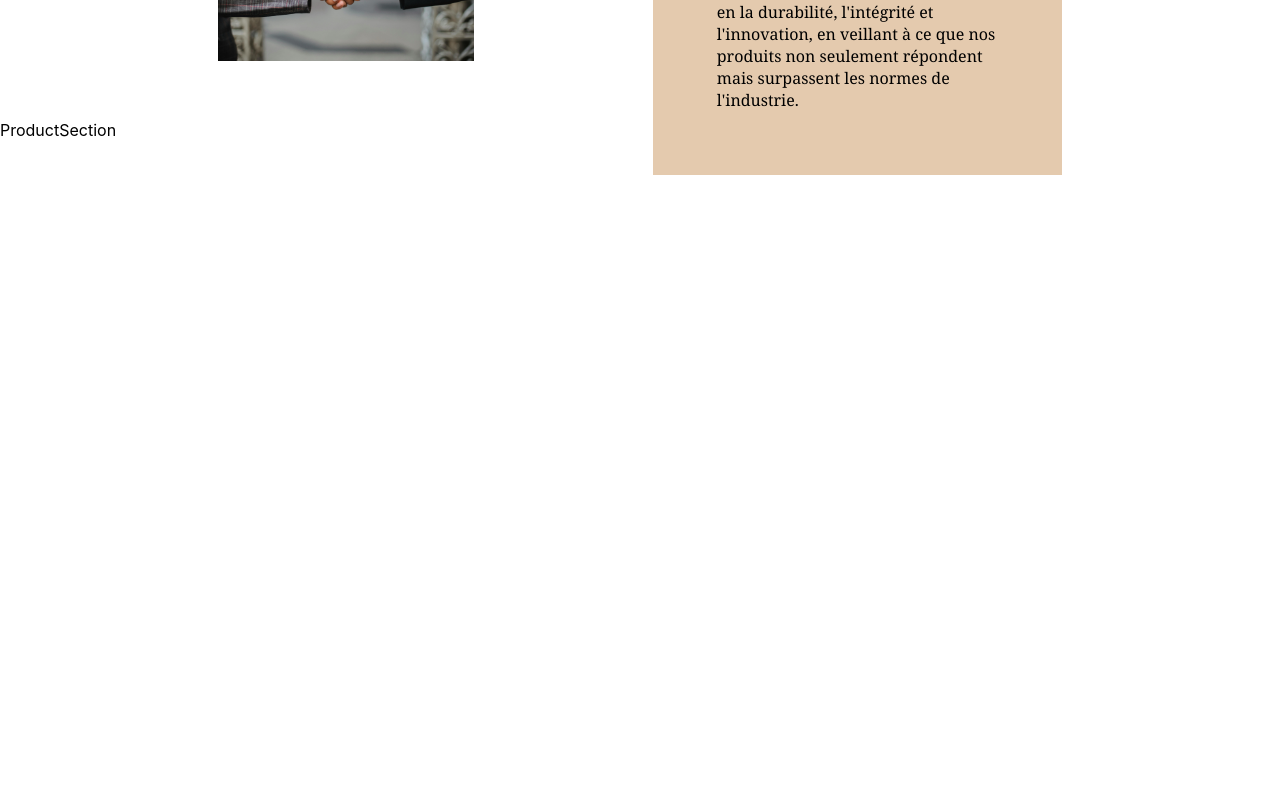
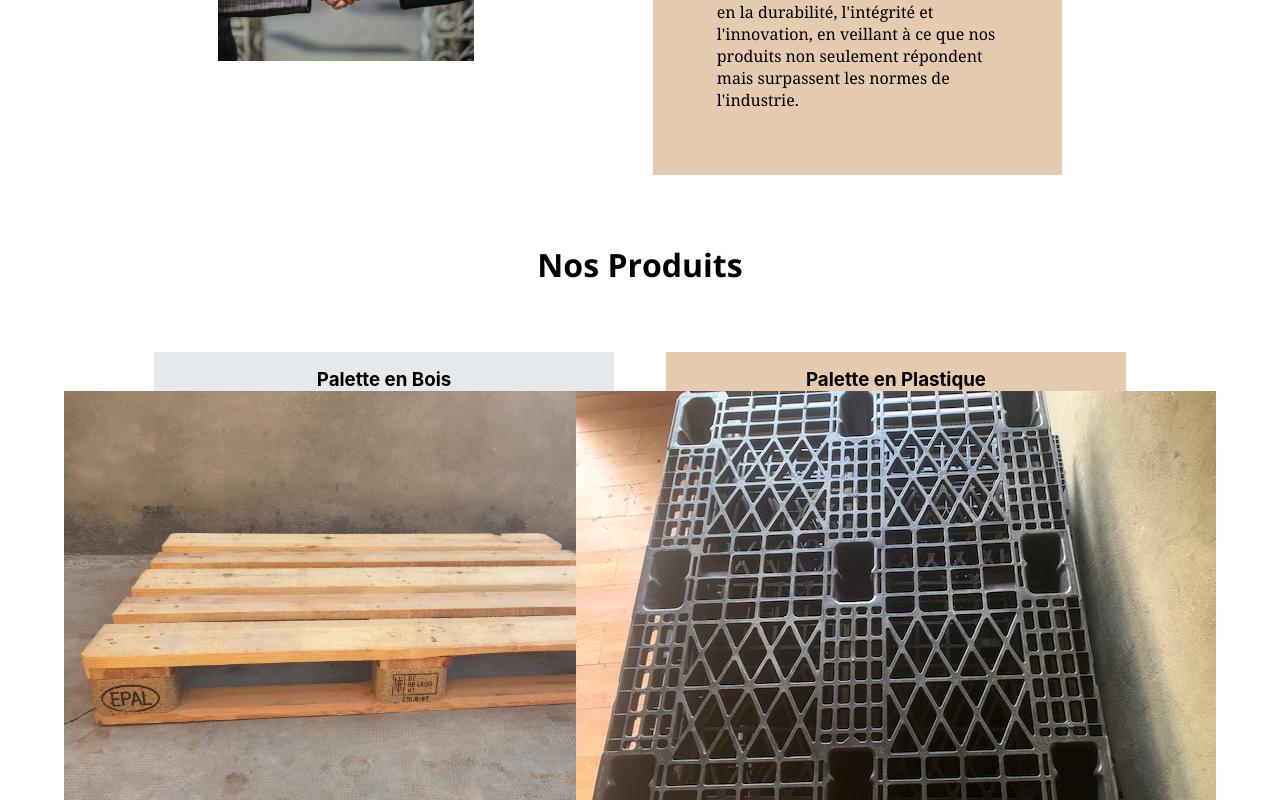
Before and after one commit to ManohisoaVicky/palette_mada, a React (Create React App) app: page / in a window 1280 px wide. Shown: the part 1480-2280 px from the top of the page. Built offline with nearby package versions, Linux system fonts and the light colour scheme.

Commit message:
added the main style layour for product section

```diff
--- a/src/App.css
+++ b/src/App.css
@@ -203,3 +203,46 @@ h1 {
   width: 100%;
   height: 100%;
 }
+
+/*-----------------------------------------------------------Products Section Styles-------------------------------------*/
+
+#product {
+  display: flex;
+  flex-direction: column;
+  align-items: center;
+  justify-content: space-around;
+  padding-top: 7%;
+}
+
+#product > h2 {
+  font-size: 2rem;
+  font-family: 'Open Sans', sans-serif;
+}
+
+.product-container {
+  display: flex;
+  justify-content: space-around;
+  width: 80%;
+}
+
+.wood-product,
+.plastic-product {
+  display: flex;
+  flex-direction: column;
+  align-items: center;
+  width: 45%;
+  padding: 1rem;
+}
+
+.wood-product > img,
+.plastic-product > img {
+  width: 40rem;
+}
+
+.wood-product {
+  background-color: var(--light-blue);
+}
+
+.plastic-product {
+  background-color: var(--light-brown);
+}
--- a/src/components/sections/ProductSection.tsx
+++ b/src/components/sections/ProductSection.tsx
@@ -1,8 +1,27 @@
 import React from 'react'
+import bois from "../../images/pallete_bois.jpg"
+import plastic from "../../images/pallete_plastic.jpg"
 
 function ProductSection() {
   return (
-    <div className='section' id='product'>ProductSection</div>
+    <div className='section' id='product'>
+      <h2>Nos Produits</h2>
+
+      <div className="product-container">
+
+        <div className="wood-product">
+          <h3>Palette en Bois</h3>
+          <img src={bois} alt="Palette" />
+        </div>
+
+        <div className="plastic-product">
+          <h3>Palette en Plastique</h3>
+          <img src={plastic} alt="Palette" />
+        </div>
+
+      </div>
+
+    </div>
   )
 }
 
```
Also changed, not shown: src/images/pallete_bois.jpg (added), src/images/pallete_plastic.jpg (added).
